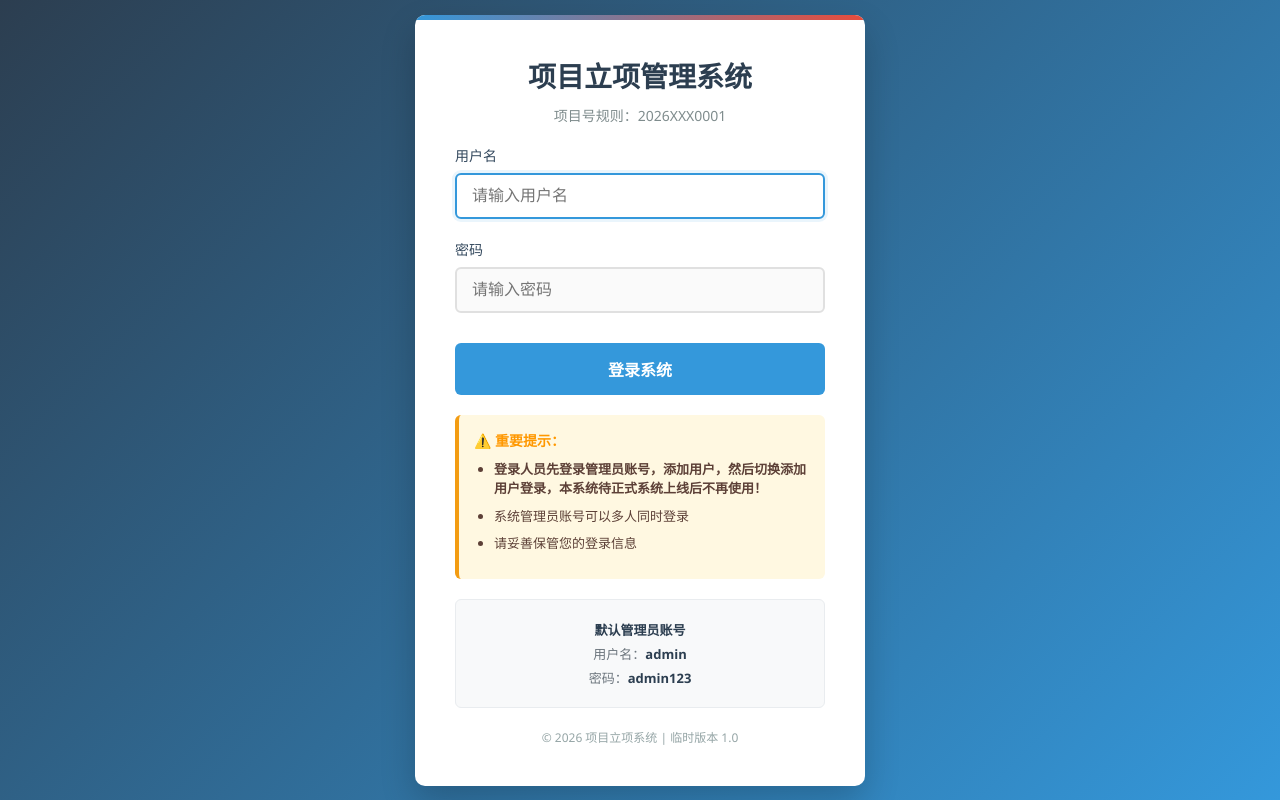
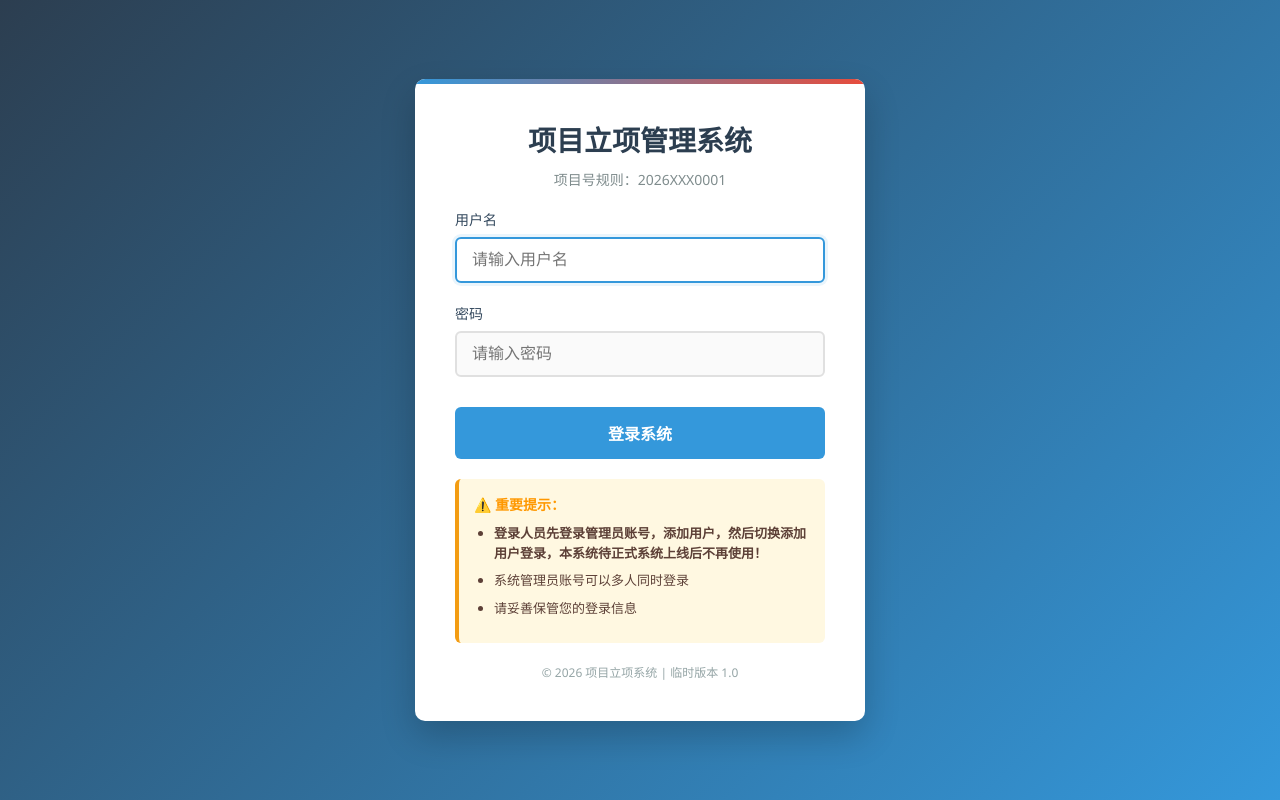
Before and after one commit to yumiazusa/Flask, a Flask app: page / in a window 1280 px wide. Run offline with Flask 3, Linux system fonts and the light colour scheme; parts of the project's set-up code (start-up, migrations or seed data) failed here and were passed over.

```diff
--- a/templates/login.html
+++ b/templates/login.html
@@ -235,12 +235,6 @@
             </ul>
         </div>
 
-        <div class="default-account">
-            <p><strong>默认管理员账号</strong></p>
-            <p>用户名：<strong>admin</strong></p>
-            <p>密码：<strong>admin123</strong></p>
-        </div>
-
         <div class="system-version">
             <p>© 2026 项目立项系统 | 临时版本 1.0</p>
         </div>
```
